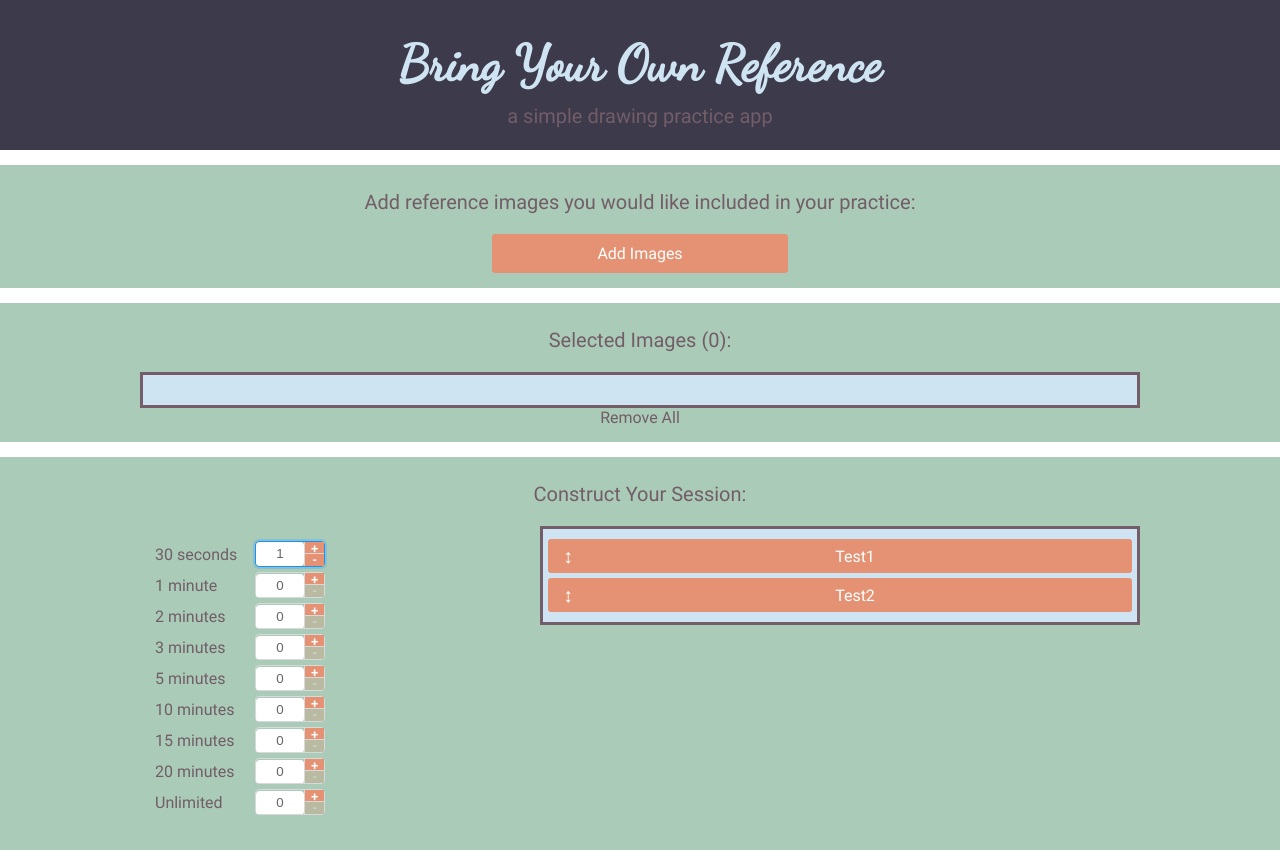
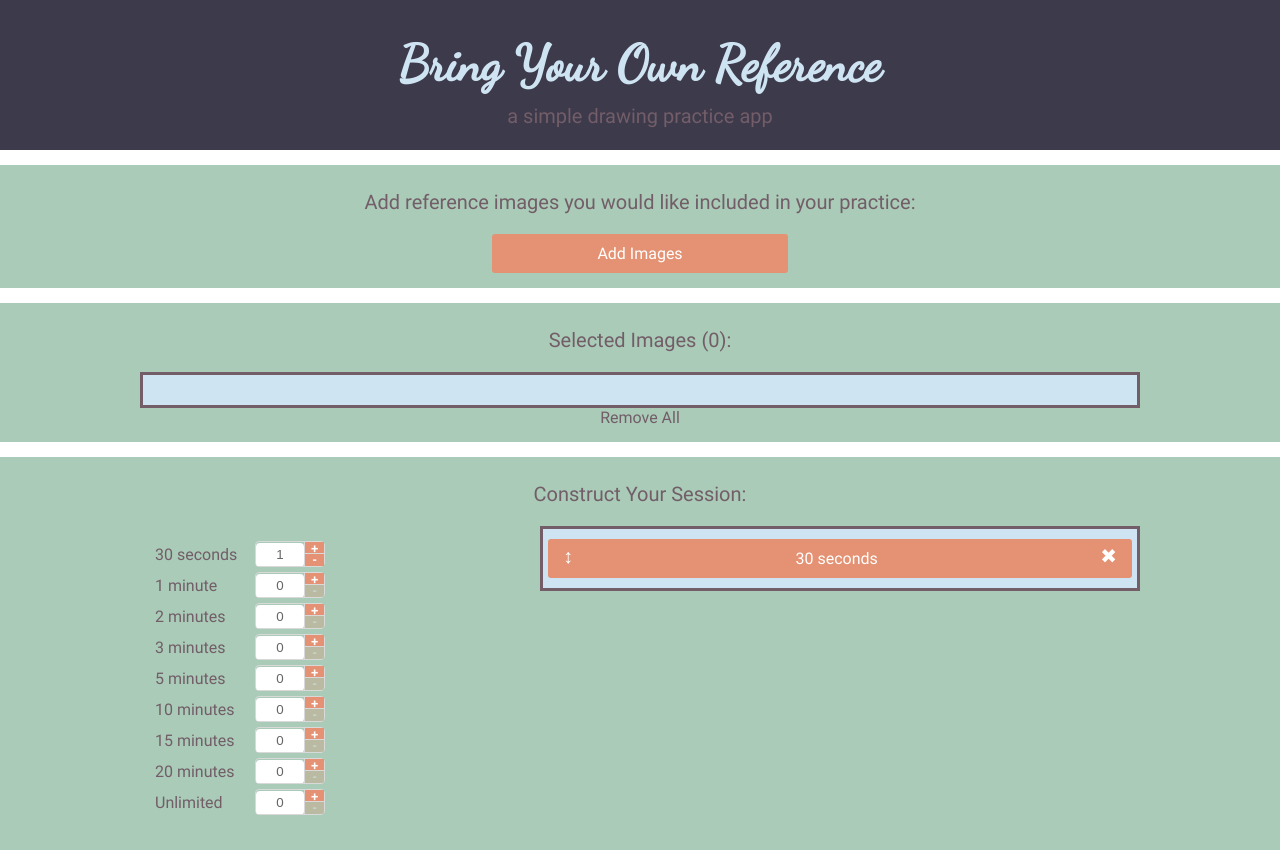
Before and after one commit to tiffanystallings/figure-drawing-app, a React (Create React App) app: page / in a window 1280 px wide. Both pictures are taken after a click on the button 314 px from the left and 548 px from the top of the page. Built offline with nearby package versions, Linux system fonts and the light colour scheme.

Commit message:
Add drag and drop sorting

```diff
--- a/src/components/main/DraggableCard.js
+++ b/src/components/main/DraggableCard.js
@@ -1,18 +1,50 @@
-import { useDrag } from 'react-dnd';
+import { useRef } from 'react';
+import { useDrag, useDrop } from 'react-dnd';
 
-export default function DraggableCard({children, onDrag, row, className, ...rest}) {
+export default function DraggableCard({children, onDrag, index, id, className}) {
+    const ITEM_TYPE = 'CARD';
+    const ref = useRef(null);
+
+    const [{isOver}, drop] = useDrop(() => ({
+        accept: ITEM_TYPE,
+        drop: item => {
+            if (!ref.current) {
+                return;
+            }
+
+            const dragIndex = item.index;
+            const hoverIndex = index;
+
+            // Don't replace items with themselves
+            if (dragIndex === hoverIndex) {
+                return;
+            }
+
+            onDrag(dragIndex, hoverIndex);
+        },
+        collect: monitor => ({
+            isOver: !!monitor.isOver()
+        })
+    }), [index])
+
     const [{ isDragging }, drag] = useDrag(() => ({
-        type: 'CARD',
+        type: ITEM_TYPE,
+        item: { type: ITEM_TYPE, id, index},
         collect: (monitor) => ({
-          isDragging: !!monitor.isDragging()
+            isDragging: !!monitor.isDragging()
         })
     }))
 
+    drag(drop(ref))
+
     return (
         <div
-            ref={drag}
+            ref={ref}
             className={className}
-            style={{opacity: isDragging ? 0.5 : 1}}>
+            style={{
+                opacity: isDragging ? 0.5 : 1,
+                border: isOver ? '1px dashed black' : 0
+            }}>
                 {children}
         </div>
     );
--- a/src/components/main/DraggableCardList.js
+++ /dev/null
@@ -1,11 +0,0 @@
-import _ from "lodash";
-import { DndProvider } from "react-dnd";
-import { HTML5Backend } from "react-dnd-html5-backend";
-
-export default function DraggableCardList ({className, children, ...rest}) {
-    return (
-        <DndProvider backend={HTML5Backend}>
-            <div className={className}>{children}</div>
-        </DndProvider>
-    );
-}
--- a/src/components/main/SelectSessionSection.js
+++ b/src/components/main/SelectSessionSection.js
@@ -1,47 +1,85 @@
-import { useState } from "react";
+import { useCallback, useState } from "react";
 import StyledAlternateContentArea from "../styled/StyledAlternateContentArea";
 import StyledContentArea from "../styled/StyledContentArea";
 import StyledSelector from "../styled/StyledSelector";
 import StyledSubHeading from "../styled/StyledSubHeading";
 import _ from "lodash";
-import StyledDraggableList from "../styled/StyledDraggableList";
 import StyledDraggableCard from "../styled/StyledDraggableCard";
+import { DndProvider } from "react-dnd";
+import { HTML5Backend } from "react-dnd-html5-backend";
 
 export default function SelectSessionSection (props) {
     const [sessionList, setSessionList] = useState([]);
-
-    const sessionOptions = [
-        { name: '30 seconds', unlimited: false, seconds: 30 },
-        { name: '1 minute', unlimited: false, seconds: 60 },
-        { name: '2 minutes', unlimited: false, seconds: 120 },
-        { name: '3 minutes', unlimited: false, seconds: 180 },
-        { name: '5 minutes', unlimited: false, seconds: 300 },
-        { name: '10 minutes', unlimited: false, seconds: 600 },
-        { name: '15 minutes', unlimited: false, seconds: 900 },
-        { name: '20 minutes', unlimited: false, seconds: 1200 },
-        { name: 'Unlimited', unlimited: true, seconds: 9999 }
-    ]
+    const [sessionOptions, setSessionOptions] = useState([
+        { name: '30 seconds', unlimited: false, seconds: 30, value: 0 },
+        { name: '1 minute', unlimited: false, seconds: 60, value: 0 },
+        { name: '2 minutes', unlimited: false, seconds: 120, value: 0 },
+        { name: '3 minutes', unlimited: false, seconds: 180, value: 0 },
+        { name: '5 minutes', unlimited: false, seconds: 300, value: 0 },
+        { name: '10 minutes', unlimited: false, seconds: 600, value: 0 },
+        { name: '15 minutes', unlimited: false, seconds: 900, value: 0 },
+        { name: '20 minutes', unlimited: false, seconds: 1200, value: 0 },
+        { name: 'Unlimited', unlimited: true, seconds: 9999, value: 0 }
+    ]);
 
     const handleSessionChange = (e, session) => {
         if (e === -1) {
-            let sessionListClone = sessionList;
-            let idx = _.findLastIndex(sessionListClone, s => s.name === session.name);
+            let sessionListClone = [...sessionList];
+            let idx = _.findLastIndex(sessionListClone, s => s.seconds === session.seconds);
             sessionListClone.splice(idx, 1);
             setSessionList(sessionListClone);
         } else if (e === 1) {
-            let sessionListClone = sessionList;
-            sessionListClone.push({id: _.uniqueId(), ...session});
-            setSessionList(sessionListClone);
+            setSessionList([...sessionList, {id: _.uniqueId(), ...session}]);
         }
+
+        let sessionOptionsClone = [...sessionOptions];
+        sessionOptionsClone[_.findIndex(sessionOptionsClone, option => option.seconds === session.seconds)]
+             .value += e
+        setSessionOptions(sessionOptionsClone);
     }
+
+    const handleRemove = (session) => {
+        let sessionListClone = [...sessionList];
+        let sessionOptionsClone = [...sessionOptions];
+
+        _.remove(sessionListClone, s => s.id === session.id);
+        sessionOptionsClone[_.findIndex(sessionOptionsClone, option => option.seconds === session.seconds)]
+            .value--;
+
+        setSessionList(sessionListClone);
+        setSessionOptions(sessionOptionsClone);
+    }
+
+    const handleDrag = useCallback((dragIdx, hoverIdx) => {
+        let sessionListClone = [...sessionList];
+        let dragCard = sessionListClone[dragIdx];
+
+        sessionListClone.splice(dragIdx, 1);
+        sessionListClone.splice(hoverIdx, 0, dragCard);
+
+        setSessionList(sessionListClone);
+    }, [sessionList]);
 
     const SessionSelectorList = () => _.map(sessionOptions, session => (
         <StyledSelector
             name={session.name}
             key={session.name}
             unlimited={session.unlimited}
+            value={session.value}
             onValueChange={e => handleSessionChange(e, session)}
         />
+    ))
+
+    const CardList = () => _.map(sessionList, (session, index) => (
+        <StyledDraggableCard
+            key={session.id}
+            id={session.id}
+            index={index}
+            onRemove={() => handleRemove(session)}
+            onDrag={(dragIdx, hoverIdx) => handleDrag(dragIdx, hoverIdx)}
+        >
+            { session.name }
+        </StyledDraggableCard>
     ))
 
     return(
@@ -68,12 +106,11 @@ export default function SelectSessionSection (props) {
                         width="60%"
                         margin="0"
                         padding="5px"
-                        maxHeight="300px"
+                        maxHeight="290px"
                         flexDirection="column">
-                        <StyledDraggableList>
-                            <StyledDraggableCard>Test1</StyledDraggableCard>
-                            <StyledDraggableCard>Test2</StyledDraggableCard>
-                        </StyledDraggableList>
+                        <DndProvider backend={HTML5Backend}>
+                            <CardList />
+                        </DndProvider>
                     </StyledAlternateContentArea>
                 </StyledContentArea>
             </StyledContentArea>
--- a/src/components/styled/StyledDraggableCard.js
+++ b/src/components/styled/StyledDraggableCard.js
@@ -15,7 +15,12 @@ const Card = styled(DraggableCard)`
 
 const CardIcon = styled.i`
     font-size: 20px;
-    padding: 0 10px;
+    padding: 0 10px 5px;
+    font-style: normal;
+    border: 0;
+    background-color: transparent;
+    color: ${props => props.theme.button.fg};
+    cursor: pointer;
 `
 
 const CardContent = styled.div`
@@ -24,11 +29,12 @@ const CardContent = styled.div`
 `
 
 
-function StyledDraggableCard ({children}) {
+function StyledDraggableCard ({children, id, index, onDrag, onRemove}) {
     return (
-        <Card>
+        <Card id={id} index={index} onDrag={onDrag}>
             <CardIcon>↕</CardIcon>
             <CardContent>{children}</CardContent>
+            <CardIcon as="button" onClick={onRemove}>✖</CardIcon>
         </Card>
     );
 }
--- a/src/components/styled/StyledDraggableList.js
+++ /dev/null
@@ -1,16 +0,0 @@
-import styled, { withTheme } from "styled-components";
-import DraggableCardList from "../main/DraggableCardList";
-
-const List = styled(DraggableCardList)`
-    display: 'flex';
-    flex-direction: 'column';
-    width: 100%;
-`
-
-function StyledDraggableList (props) {
-    const {children} = props;
-
-    return <List>{children}</List>
-}
-
-export default withTheme(StyledDraggableList);
--- a/src/components/styled/StyledSelector.js
+++ b/src/components/styled/StyledSelector.js
@@ -1,4 +1,3 @@
-import { useEffect, useState } from "react";
 import InputNumber from "rc-input-number";
 import styled, { withTheme } from "styled-components";
 import "rc-input-number/assets/index.css";
@@ -52,21 +51,12 @@ const StyledLabel = styled(Label)`
 `
 
 function StyledSelector (props) {
-    const {name, onValueChange} = props;
-    const [value, setValue] = useState(0);
-    const [lastValue, setLastValue] = useState(value);
+    const {name, value, onValueChange} = props;
 
-    useEffect(() => {
-        if (value !== lastValue) {
-            onValueChange(value < lastValue ? -1 : 1);
-        }
-
-    }, [value, lastValue, onValueChange])
 
     const handleChange = (e) => {
         if (e !== value) {
-            setLastValue(value);
-            setValue(e);
+            onValueChange(e < value ? -1 : 1);
         }
     }
 
```
